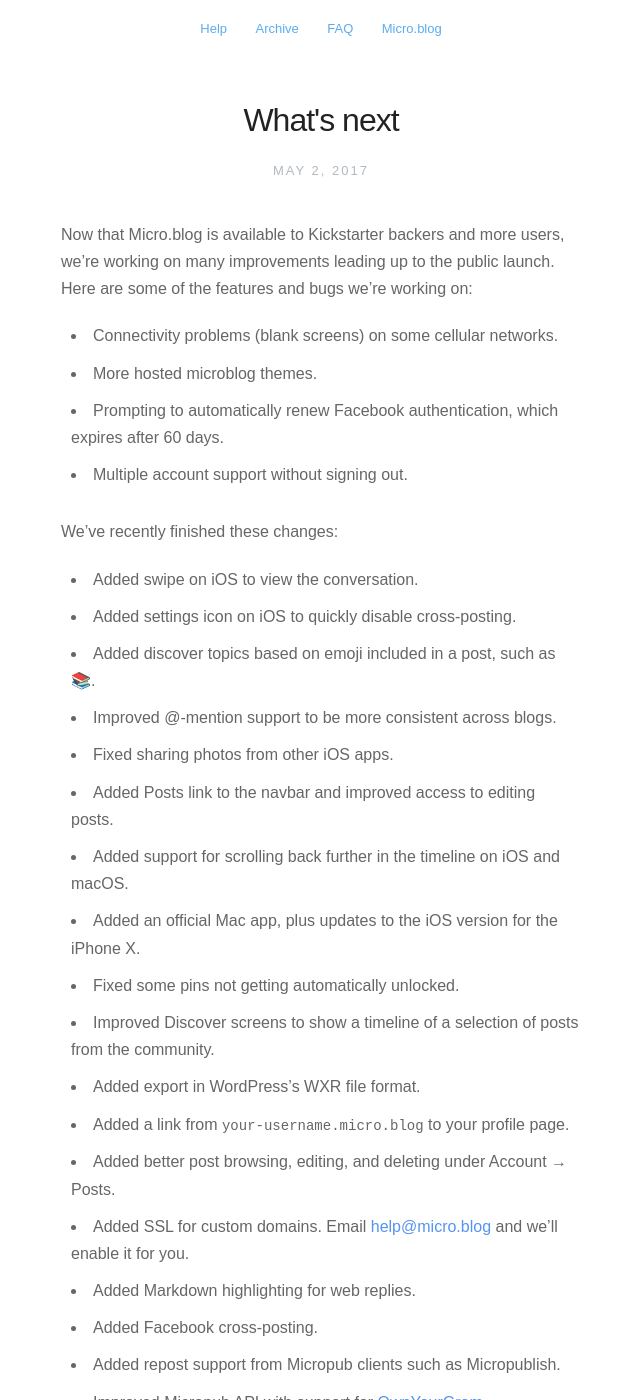
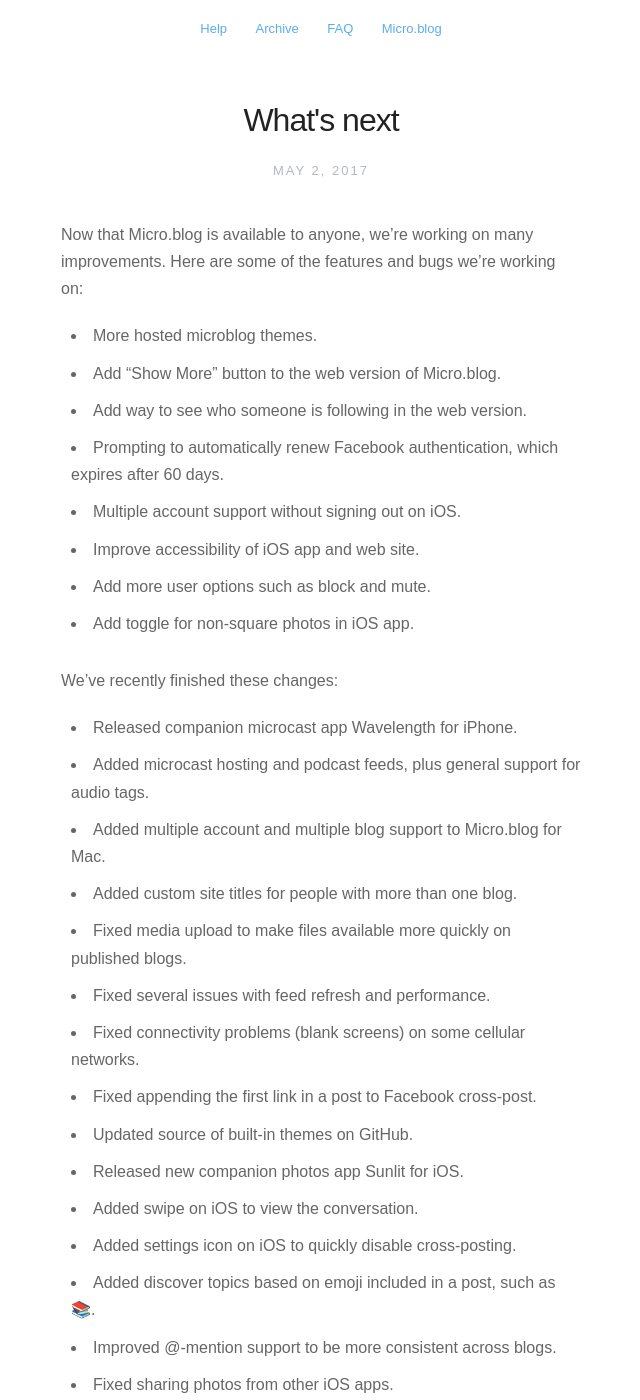
Before and after one commit to microdotblog/help.micro.blog, a Jekyll site: the page built from _posts/2017-05-02-whats-next.markdown, in a window 1280 px wide and 1400 px high. Shown: the whole window, without its empty margins (319-959 px from the left). Built offline with Jekyll 4.4.1, drawn with Linux system fonts in a browser that asks for light colours; nearby versions of some CDN libraries.

Commit message:
Updated with Wavelength and other recent changes.

```diff
--- a/_posts/2017-05-02-whats-next.markdown
+++ b/_posts/2017-05-02-whats-next.markdown
@@ -4,15 +4,29 @@
 description: Some of the features and bugs we're working on.
 ---
 
-Now that Micro.blog is available to Kickstarter backers and more users, we're working on many improvements leading up to the public launch. Here are some of the features and bugs we're working on:
+Now that Micro.blog is available to anyone, we're working on many improvements. Here are some of the features and bugs we're working on:
 
-* Connectivity problems (blank screens) on some cellular networks.
 * More hosted microblog themes.
+* Add "Show More" button to the web version of Micro.blog.
+* Add way to see who someone is following in the web version.
 * Prompting to automatically renew Facebook authentication, which expires after 60 days.
-* Multiple account support without signing out.
+* Multiple account support without signing out on iOS.
+* Improve accessibility of iOS app and web site.
+* Add more user options such as block and mute.
+* Add toggle for non-square photos in iOS app.
 
 We've recently finished these changes:
 
+* Released companion microcast app Wavelength for iPhone.
+* Added microcast hosting and podcast feeds, plus general support for audio tags.
+* Added multiple account and multiple blog support to Micro.blog for Mac.
+* Added custom site titles for people with more than one blog.
+* Fixed media upload to make files available more quickly on published blogs.
+* Fixed several issues with feed refresh and performance.
+* Fixed connectivity problems (blank screens) on some cellular networks.
+* Fixed appending the first link in a post to Facebook cross-post.
+* Updated source of built-in themes on GitHub.
+* Released new companion photos app Sunlit for iOS.
 * Added swipe on iOS to view the conversation.
 * Added settings icon on iOS to quickly disable cross-posting.
 * Added discover topics based on emoji included in a post, such as 📚.
```
